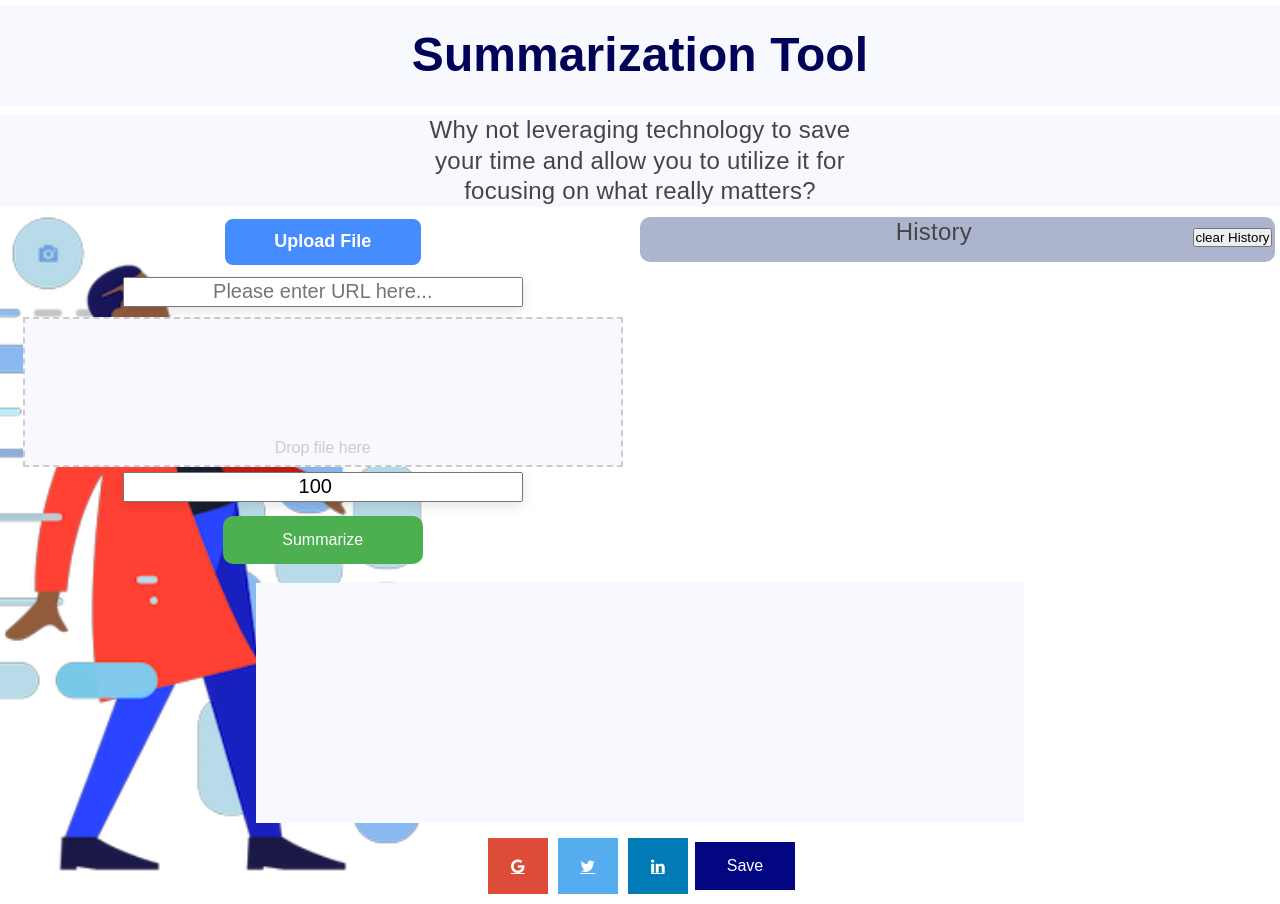
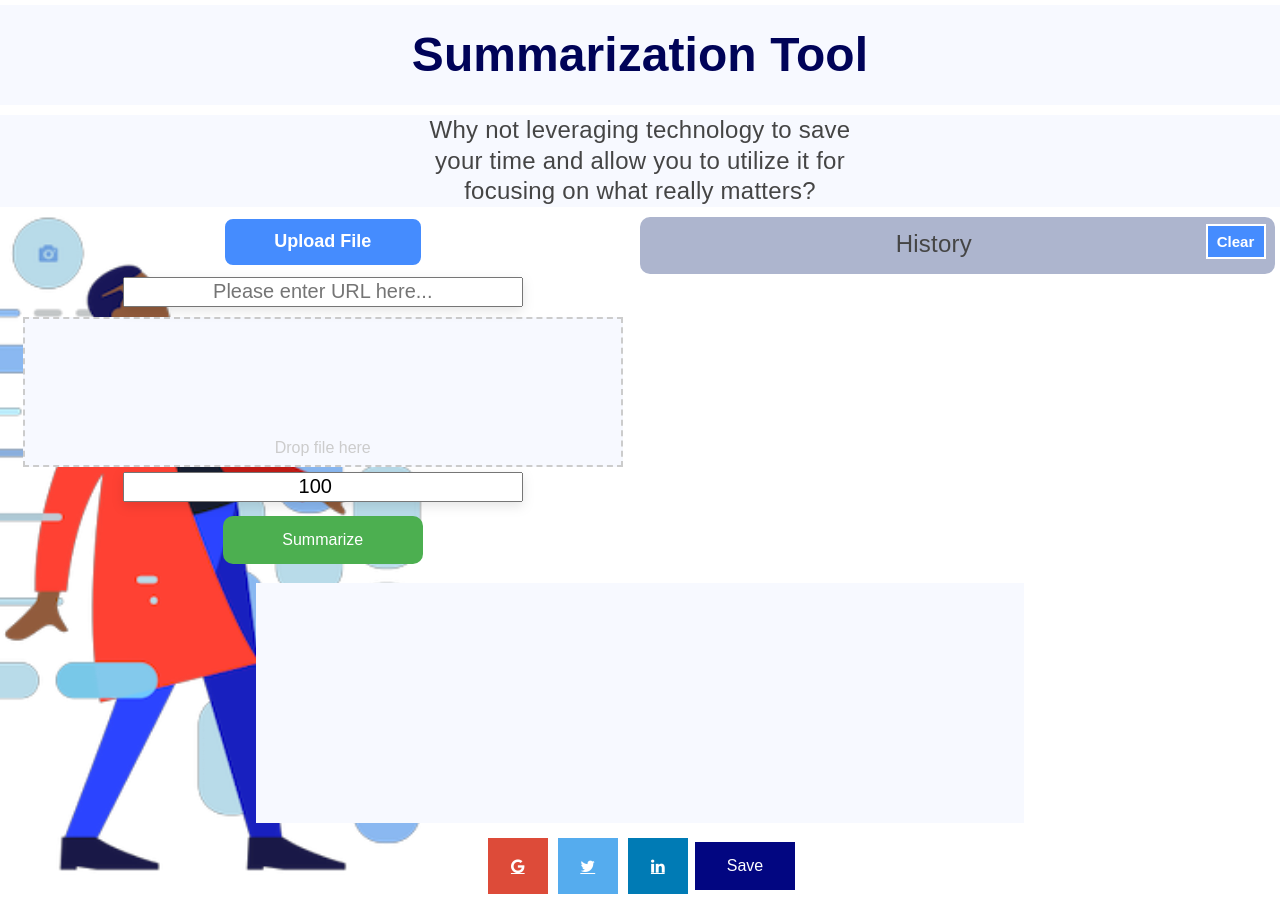
Before and after one commit to matannagar/Bard-Text-Summarization-Front, a React (Create React App) app: page / in a window 1280 px wide. Built offline with nearby package versions, Linux system fonts and the light colour scheme.

Commit message:
new update after split repos

```diff
--- a/src/App.js
+++ b/src/App.js
@@ -13,20 +13,17 @@ import usePost from './hooks/usePost';
 import { History } from './components/History';
 
 function App() {
-
-  const { setFile,
-    setUrl, message, setMessage,
-    fetchInProgress,
-    summary, post } = usePost()
+  const { setFile, url, setUrl, message, setMessage, fetchInProgress,
+    summary, post } = usePost();
 
   return (
-    <div className="App">
+    <div className='App'>
       <Header />
       <Introduction />
       <div className='container'>
         <div className='right'>
           <UploadButton setFile={setFile} />
-          <UrlBar setUrl={setUrl} />
+          <UrlBar url={url} setUrl={setUrl} />
           <Dragndrop setFile={setFile} setMessage={setMessage} />
           <LimitWords />
           <Summarize handleSubmit={post} />
@@ -38,9 +35,9 @@ function App() {
       <Summarization
         fetchInProgress={fetchInProgress}
         summary={summary}
-        message={message} />
+        message={message}
+      />
       <ShareBar text={summary} />
-
     </div>
   );
 }
--- a/src/components/ClearHistory/ClearHistory.css
+++ b/src/components/ClearHistory/ClearHistory.css
@@ -0,0 +1,21 @@
+.clearHistory button {
+    text-align: center;
+    justify-content: center;
+    align-items: center;
+
+    font-size: 15px;
+    font-weight: bold;
+
+    border: 2px solid;
+    background-color: #458cfe;
+    color: white;
+
+    height: 35px;
+    width: 60px;
+
+    margin-top: 7px;
+}
+
+.clearHistory button:hover {
+    background-color: #0062ff;
+}
--- a/src/components/ClearHistory/ClearHistory.js
+++ b/src/components/ClearHistory/ClearHistory.js
@@ -1,4 +1,4 @@
-import React from 'react'
+import React from 'react';
 
 /**
  * ClearHistory is a component that provides a button that, when clicked,
@@ -8,15 +8,17 @@ import React from 'react'
  *   parent component's state.
  */
 
+import './ClearHistory.css';
+
 export function ClearHistory({ setItems }) {
-    const clearLocalStorage = function () {
-        // Clear the items in localStorage and the parent component's state
-        localStorage.setItem('items', '')
-        setItems([])
-    }
-    return (
-        <div className='clearHistory'>
-            <button onClick={clearLocalStorage}>clear History</button>
-        </div>
-    )
+  const clearLocalStorage = function () {
+    // Clear the items in localStorage and the parent component's state
+    localStorage.setItem('items', '');
+    setItems([]);
+  };
+  return (
+    <div className='clearHistory'>
+      <button onClick={clearLocalStorage}>Clear</button>
+    </div>
+  );
 }
--- a/src/components/History/History.css
+++ b/src/components/History/History.css
@@ -10,7 +10,7 @@
 #top-padding {
   position: sticky;
   height: 40px;
-    flex: 0 0 80% ;
+  flex: 0 0 80%;
   margin-left: 40px;
   background-color: #adb5ce;
 
@@ -19,3 +19,30 @@
 .push {
   margin-left: auto;
 }
+
+.history {
+  overflow-y: auto;
+  height: 300px;
+}
+
+/* width */
+.history::-webkit-scrollbar {
+  width: 20px;
+}
+
+/* Track */
+.history::-webkit-scrollbar-track {
+  box-shadow: inset 0 0 5px grey;
+  border-radius: 10px;
+}
+
+/* Handle */
+.history::-webkit-scrollbar-thumb {
+  background: #7d87a5;
+  border-radius: 10px;
+}
+
+/* Handle on hover */
+.history::-webkit-scrollbar-thumb:hover {
+  background: #747f9e;
+}
--- a/src/components/uploads/UrlBar.js
+++ b/src/components/uploads/UrlBar.js
@@ -1,13 +1,13 @@
-import React from 'react'
+import React from 'react';
 
-function UrlBar({ setUrl }) {
-    return (
-        <div className='url bar'>
-            <input type='text'
-                onChange={e => setUrl(e.target.value)}
-                placeholder='Please enter URL here...' ></input>
-        </div>
-    )
+function UrlBar({ setUrl, url }) {
+  return (
+    <div className='url bar'>
+      <input type='text' value={ url } onChange={(e) => setUrl(e.target.value)}
+        placeholder='Please enter URL here...'
+      ></input>
+    </div>
+  );
 }
 
-export default UrlBar
+export default UrlBar;
--- a/src/hooks/usePost.js
+++ b/src/hooks/usePost.js
@@ -1,5 +1,5 @@
-import { useEffect, useState } from 'react'
-import axios from 'axios'
+import { useEffect, useState } from 'react';
+import axios from 'axios';
 import { api } from '../data/api';
 /**
  * usePost is a custom React hook that provides functionality for uploading a file or a URL,
@@ -23,11 +23,16 @@ function usePost() {
   const [url, setUrl] = useState('')
 
   const [message, setMessage] = useState('')
-    const [fetchInProgress, setFetchInProgress] = useState(false)
+  const [fetchInProgress, setFetchInProgress] = useState(false);
   const [summary, setSummary] = useState('')
 
+  const resetVars = () => {
+    setSummary('')
+    setMessage('')
+  }
+
   useEffect(() => {
-        if (file) setMessage('A file has been chosen!')
+    if (file) setMessage('A file has been chosen!');
   }, [file])
 
   /**
@@ -36,56 +41,59 @@ function usePost() {
    * It updates the state variables as needed to reflect the progress and result of the operation.
    */
   const post = async () => {
-        setSummary('')
-        setMessage('')
+    resetVars()
     if (file || url) {
       setFetchInProgress(true)
       const formData = new FormData()
       let config
       if (file) {
-                formData.append('file', file)
+        formData.append('file', file);
         config = {
           headers: {
-                        'Content-Type': 'multipart/form-data'
+            'Content-Type': 'multipart/form-data',
+          },
+        }
+      } else {
+        formData.append('url', url);
+        config = {
+          headers: {
+            'Content-Type': 'application/json',
+          },
         }
       }
-            } else {
-                formData.append('url', url)
-                config = {
-                    headers: {
-                        'Content-Type': 'application/json'
-                    }
-                }
-            }
-            await axios.post(file ? api.parser : api.webParser, formData, config)
+      await axios
+        .post(file ? api.parser : api.webParser, formData, config)
         .then(async (res) => {
           formData.delete(file ? 'file' : 'url')
           formData.append('text', res.data)
-                    return await axios.post(api.summarizer, formData, { ...config, headers: { 'Content-Type': 'application/json' } })
+          return await axios.post(api.summarizer, formData, {
+            ...config,
+            headers: { 'Content-Type': 'application/json' },
+          });
         })
-                .then(res => {
-                    setSummary(res.data)
-                }).catch((error) => {
+        .then((res) => { setSummary(res.data) })
+        .catch((error) => {
           setMessage('An error has occurred!')
           console.log(error)
         })
         .finally(() => {
           setFile(null)
           setUrl('')
-                    setFetchInProgress(false)
+          setFetchInProgress(false);
         })
     } else {
       setMessage('Please pick a file or url!')
     }
-    }
+  };
 
   return {
     file, setFile,
     url, setUrl,
     message, setMessage,
     fetchInProgress, setFetchInProgress,
-        summary, setSummary, post
+    summary, setSummary,
+    post
   }
 }
 
-export default usePost
+export default usePost;
--- a/src/index.css
+++ b/src/index.css
@@ -100,7 +100,6 @@ input[type="text"] {
 }
 
 .left {
-  overflow-y: auto;
   top: 0;
   height: 356px;
   width: 669px;
```
Lines whose indentation alone changed are shown as unchanged.
